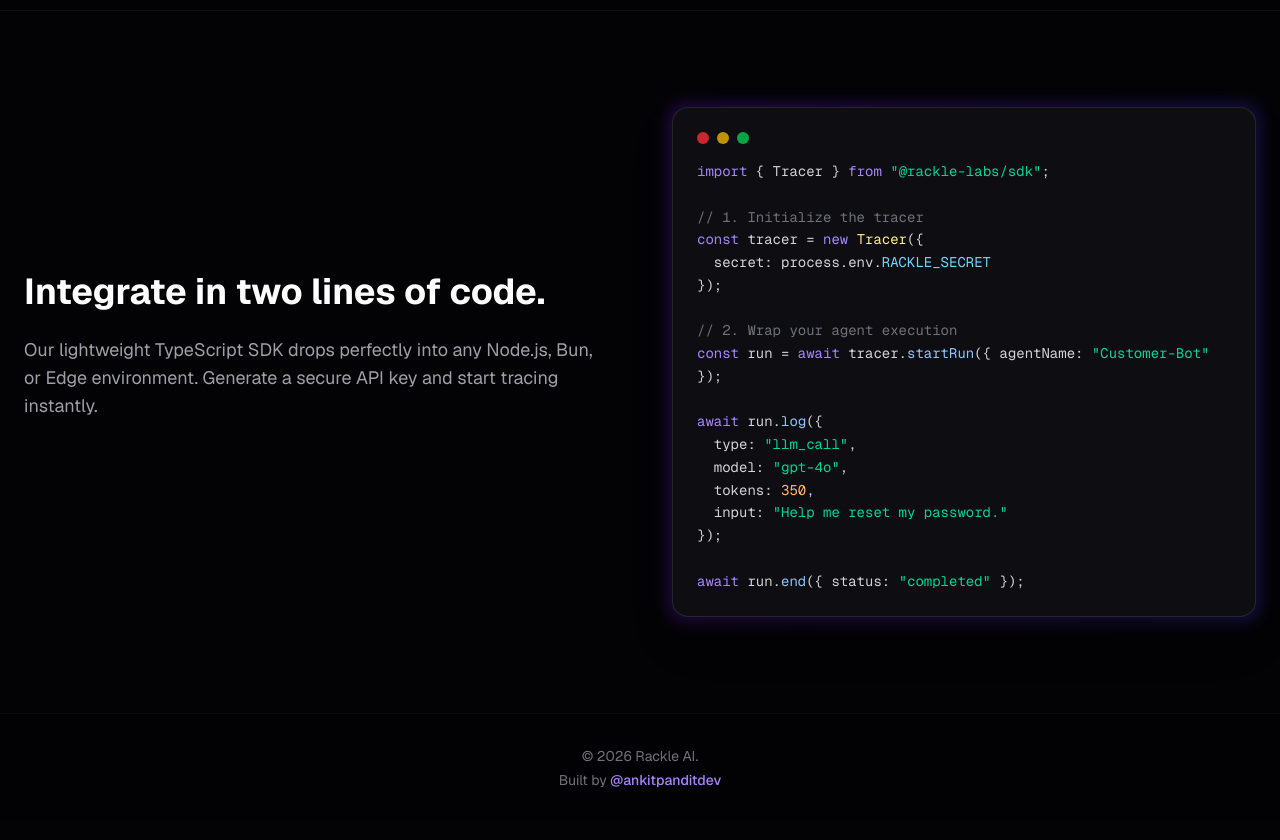
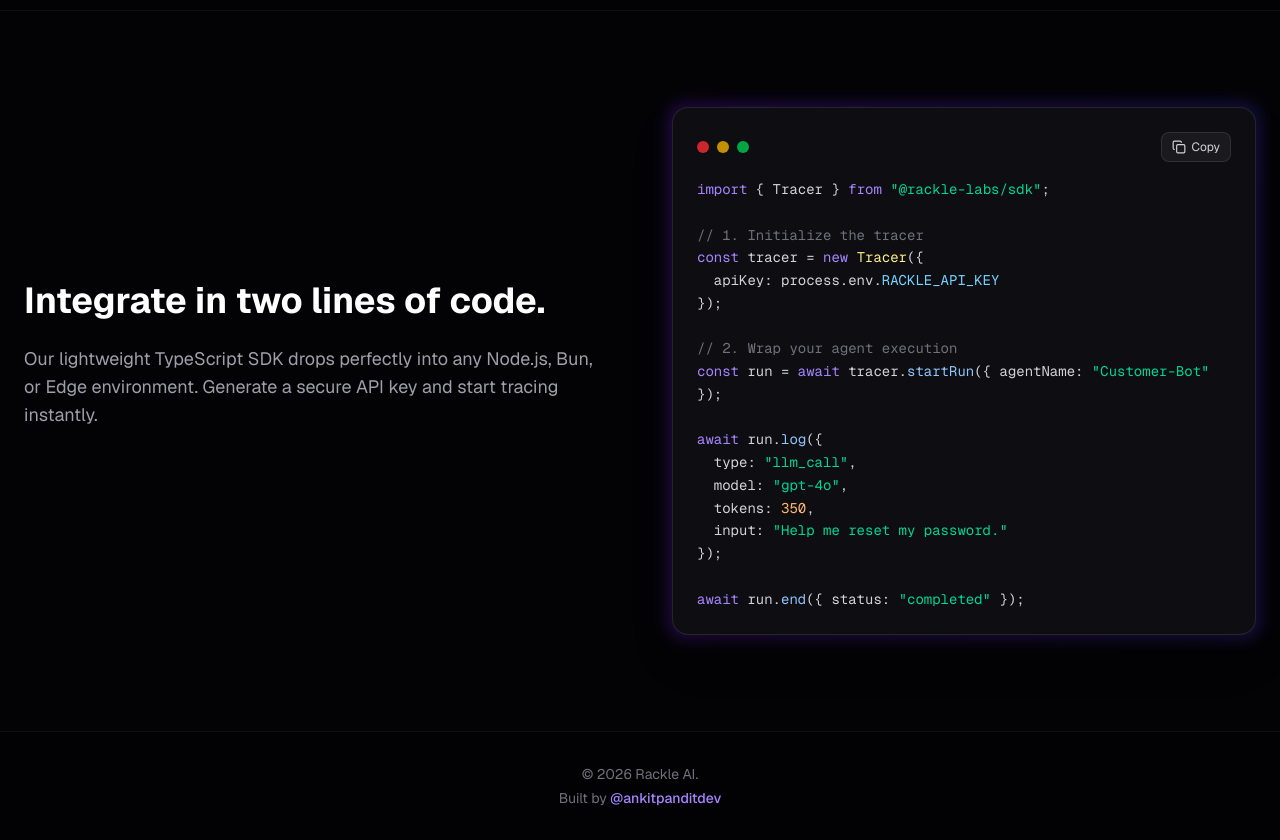
Before and after one commit to student-ankitpandit/rackletrace, a Next.js app in the folder frontend/: page / in a window 1280 px wide. Shown: the part 1360-2200 px from the top of the page. Built offline with nearby package versions, Linux system fonts and the light colour scheme; no server answers.

Commit message:
feat: add README.md and implement logout functionality

```diff
--- a/frontend/app/dashboard/page.tsx
+++ b/frontend/app/dashboard/page.tsx
@@ -18,6 +18,7 @@ import {
   TrendingUp,
   Key,
   Search,
+  LogOut,
 } from "lucide-react";
 import { calculateStepCost, formatCost } from "@/utils/pricing";
 import { connectSocket, getSocket } from "@/utils/socket";
@@ -110,6 +111,8 @@ export default function DashboardPage() {
   const [debouncedSearch, setDebouncedSearch] = useState<string>("");
   const [loading, setLoading] = useState(true);
   const [error, setError] = useState<string | null>(null);
+  const [loggingOut, setLoggingOut] = useState(false);
+  const [logoutError, setLogoutError] = useState<string | null>(null);
 
   useEffect(() => {
     const timer = setTimeout(() => setDebouncedSearch(searchQuery), 500);
@@ -195,6 +198,26 @@ export default function DashboardPage() {
     };
   }, [selectedAgent, selectedStatus, debouncedSearch]);
 
+  const handleLogout = async () => {
+    setLogoutError(null);
+    setLoggingOut(true);
+    try {
+      const res = await fetch(`${BACKEND}/auth/logout`, {
+        method: "POST",
+        credentials: "include",
+      });
+      if (res.ok) {
+        window.location.href = "/auth/login";
+        return;
+      }
+      setLogoutError("Could not log out. Please try again.");
+    } catch {
+      setLogoutError("Could not reach the server.");
+    } finally {
+      setLoggingOut(false);
+    }
+  };
+
   const stats: Stats = {
     totalRuns: runs.length,
     avgLatencyMs: runs.length
@@ -250,7 +273,7 @@ export default function DashboardPage() {
             </div>
           </div>
 
-          <div className="flex flex-wrap items-center gap-3">
+          <div className="flex flex-wrap items-end gap-3">
             {agents.length > 0 && (
               <div className="flex items-center gap-2 bg-white dark:bg-white/5 border border-black/5 dark:border-white/10 rounded-lg p-1 shadow-sm dark:shadow-none">
                 <Filter className="w-4 h-4 text-zinc-400 ml-2 shrink-0" />
@@ -275,7 +298,6 @@ export default function DashboardPage() {
               </div>
             )}
 
-
             <div className="flex items-center gap-2 bg-white dark:bg-white/5 border border-black/5 dark:border-white/10 rounded-lg p-1 shadow-sm dark:shadow-none">
               <Activity className="w-4 h-4 text-zinc-400 ml-2 shrink-0" />
               <select
@@ -298,18 +320,39 @@ export default function DashboardPage() {
               </select>
             </div>
 
-            <div className="flex items-center gap-2 bg-white dark:bg-white/5 border border-black/5 dark:border-white/10 rounded-lg p-1 px-3 shadow-sm dark:shadow-none min-w-[200px] ml-auto">
+            <div className="ml-auto flex flex-col items-end gap-2 w-full sm:w-auto">
+              <button
+                onClick={handleLogout}
+                disabled={loggingOut}
+                className="flex items-center gap-1.5 px-3 py-1.5 text-xs font-medium bg-white dark:bg-white/5 border border-red-200/80 dark:border-red-500/30 rounded-lg text-red-600 dark:text-red-300 hover:bg-red-50 dark:hover:bg-red-500/10 transition-colors shadow-sm dark:shadow-none disabled:opacity-60 disabled:cursor-not-allowed w-full sm:w-auto"
+              >
+                {loggingOut ? (
+                  <Loader2 className="w-3.5 h-3.5 animate-spin" />
+                ) : (
+                  <LogOut className="w-3.5 h-3.5" />
+                )}
+                {loggingOut ? "Logging out..." : "Logout"}
+              </button>
+              <div className="flex items-center gap-2 bg-white dark:bg-white/5 border border-black/5 dark:border-white/10 rounded-lg p-1 px-3 shadow-sm dark:shadow-none min-w-[200px] w-full sm:w-auto">
                 <Search className="w-4 h-4 text-zinc-400 shrink-0" />
                 <input
                   type="text"
                   placeholder="Search runs e.g. 'hallucination'..."
                   value={searchQuery}
-                onChange={e => setSearchQuery(e.target.value)}
+                  onChange={(e) => setSearchQuery(e.target.value)}
                   className="bg-transparent text-sm text-zinc-900 dark:text-zinc-300 outline-none w-full py-1.5"
                 />
               </div>
             </div>
           </div>
+        </div>
+
+        {logoutError && (
+          <div className="mb-6 flex items-center gap-3 px-4 py-3 rounded-xl bg-red-500/10 border border-red-500/20 text-red-400 text-sm">
+            <div className="flex-shrink-0 w-1.5 h-1.5 rounded-full bg-red-500" />
+            <span>{logoutError}</span>
+          </div>
+        )}
 
         <div className="grid grid-cols-1 sm:grid-cols-2 lg:grid-cols-4 gap-4 mb-10">
           <StatCard
--- a/frontend/app/layout.tsx
+++ b/frontend/app/layout.tsx
@@ -14,8 +14,8 @@ const geistMono = Geist_Mono({
 })
 
 export const metadata: Metadata = {
-  title: 'Frontend App',
-  description: 'Next.js app',
+  title: 'Rackle',
+  description: 'Rackle helps you observe, debug, and control your AI Agents',
 }
 
 export default function RootLayout({
--- a/frontend/app/page.tsx
+++ b/frontend/app/page.tsx
@@ -1,5 +1,6 @@
 "use client";
-import Link from "next/link"
+import { useState } from "react";
+import Link from "next/link";
 import { useRouter } from "next/navigation";
 import {
   ArrowRight,
@@ -9,6 +10,8 @@ import {
   Layers,
   BarChart3,
   Code,
+  Copy,
+  Check,
 } from "lucide-react";
 import { ThemeToggle } from "@/components/theme-toggle";
 
@@ -16,6 +19,35 @@ const BACKEND = process.env.NEXT_PUBLIC_BACKEND_URL ?? "http://localhost:8000";
 
 export default function Home() {
   const router = useRouter();
+  const [copied, setCopied] = useState(false);
+
+  const snippet = `import { Tracer } from "@rackle-labs/sdk";
+
+  const tracer = new Tracer({
+    apiKey: process.env.RACKLE_API_KEY,
+  });
+
+  const run = await tracer.startRun({ agentName: "Customer-Bot" });
+
+  await run.log({
+    type: "llm_call",
+    model: "gpt-4o",
+    tokens: 350,
+    input: "Help me reset my password.",
+  });
+
+  await run.end({ status: "completed" });
+  `;
+
+  const handleCopy = async () => {
+    try {
+      await navigator.clipboard.writeText(snippet);
+      setCopied(true);
+      setTimeout(() => setCopied(false), 2000);
+    } catch {
+      setCopied(false);
+    }
+  };
 
   const handleDashboardClick = async (e: React.MouseEvent) => {
     e.preventDefault();
@@ -175,17 +207,30 @@ export default function Home() {
           <div className="relative group">
             <div className="absolute -inset-1 bg-gradient-to-r from-violet-600 to-indigo-600 rounded-2xl blur opacity-25 group-hover:opacity-50 transition duration-1000 group-hover:duration-200"></div>
             <div className="relative rounded-2xl bg-[#0d0d12] border border-white/10 p-6 shadow-2xl">
-              <div className="flex gap-2 mb-4">
-                <div className="w-3 h-3 rounded-full bg-red-500/80"></div>
-                <div className="w-3 h-3 rounded-full bg-yellow-500/80"></div>
-                <div className="w-3 h-3 rounded-full bg-green-500/80"></div>
+              <div className="flex items-center justify-between mb-4">
+                <div className="flex gap-2">
+                  <div className="w-3 h-3 rounded-full bg-red-500/80"></div>
+                  <div className="w-3 h-3 rounded-full bg-yellow-500/80"></div>
+                  <div className="w-3 h-3 rounded-full bg-green-500/80"></div>
+                </div>
+                <button
+                  onClick={handleCopy}
+                  className="inline-flex items-center gap-1.5 text-xs text-zinc-300 hover:text-white bg-white/5 border border-white/10 rounded-lg px-2.5 py-1.5 transition-colors"
+                  aria-label="Copy code snippet"
+                >
+                  {copied ? (
+                    <Check className="w-3.5 h-3.5 text-emerald-400" />
+                  ) : (
+                    <Copy className="w-3.5 h-3.5" />
+                  )}
+                  {copied ? "Copied" : "Copy"}
+                </button>
               </div>
               <pre className="text-sm font-mono text-zinc-300 overflow-x-auto whitespace-pre-wrap leading-relaxed">
                 <span className="block">
                   <span className="text-violet-400">import</span> {"{"} Tracer{" "}
                   {"}"} <span className="text-violet-400">from</span>{" "}
-                  <span className="text-emerald-400">"@rackle-labs/sdk"</span>
-                  ;
+                  <span className="text-emerald-400">"@rackle-labs/sdk"</span>;
                 </span>
                 <span className="block">&nbsp;</span>
                 <span className="block">
@@ -199,8 +244,8 @@ export default function Home() {
                   <span className="text-yellow-200">Tracer</span>({"{"}
                 </span>
                 <span className="block">
-                  {"  "}secret: process.env.
-                  <span className="text-sky-300">RACKLE_SECRET</span>
+                  {"  "}apiKey: process.env.
+                  <span className="text-sky-300">RACKLE_API_KEY</span>
                 </span>
                 <span className="block">{"}"});</span>
                 <span className="block">&nbsp;</span>
@@ -259,7 +304,12 @@ export default function Home() {
         </p>
         <p className="text-sm text-zinc-500 font-sans">
           Built by{" "}
-          <Link className="text-violet-500 hover:text-violet-600 dark:text-violet-400 dark:hover:text-violet-300 transition-colors font-medium" href="https://x.com/ankitpanditdev" target="_blank" rel="noopener noreferrer">
+          <Link
+            className="text-violet-500 hover:text-violet-600 dark:text-violet-400 dark:hover:text-violet-300 transition-colors font-medium"
+            href="https://x.com/ankitpanditdev"
+            target="_blank"
+            rel="noopener noreferrer"
+          >
             @ankitpanditdev
           </Link>
         </p>
```
Also changed, not shown: frontend/app/dashboard/settings/page.tsx (+88 -41 lines), 2 other files (tests, documents, lock files or other folders). Lines whose indentation alone changed are shown as unchanged.
